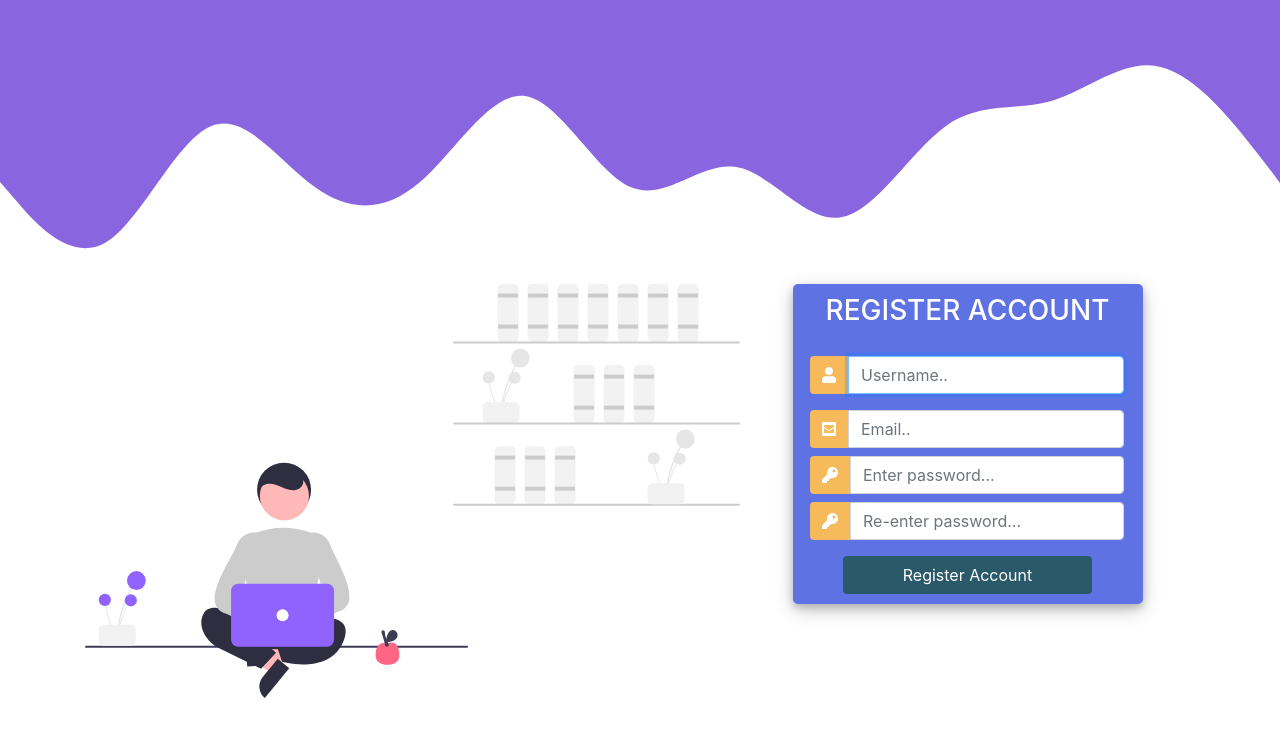
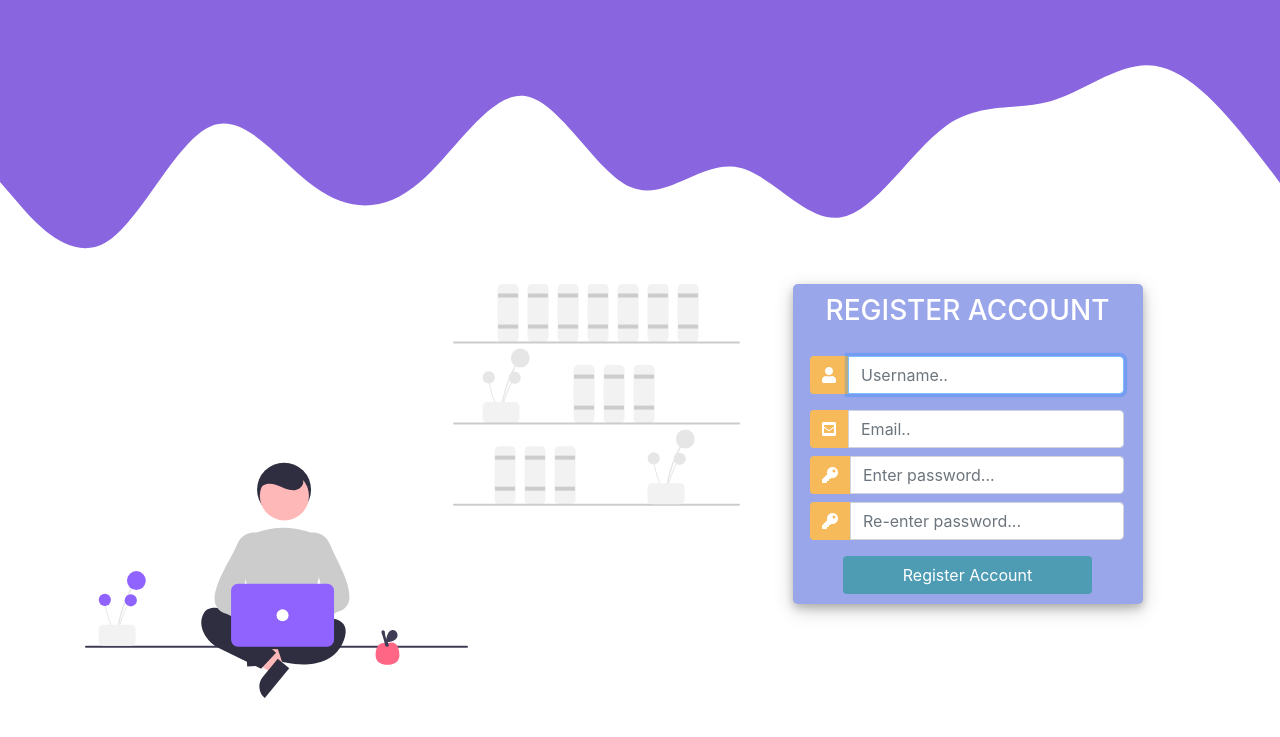
Before and after one commit to harshi1122/Capture-Attend, a Django app: page /info/register/ in a window 1280 px wide. Shown: the top 737 px of the page. Run offline with Django 3.2, Linux system fonts and the light colour scheme; parts of the project's set-up code (start-up, migrations or seed data) failed here and were passed over; some libraries are stand-ins or nearby versions.

Commit message:
'front-end-changes'

```diff
--- a/templates/info/register.html
+++ b/templates/info/register.html
@@ -19,7 +19,7 @@
 			width: 350px;
 			margin-top: auto;
 			margin-bottom: auto;
-			background: #5e72e4;
+			background: #9aa6ea;
 			position: relative;
 			display: flex;
 			justify-content: center;
@@ -41,7 +41,7 @@
 		}
 		.login_btn {
 			width: 100%;
-			background: #2a5a69 !important;
+			background: #4e9cb4 !important;
 			color: white !important;
 		}
 		.login_btn:focus {
```
Also changed, not shown: db.sqlite3.
